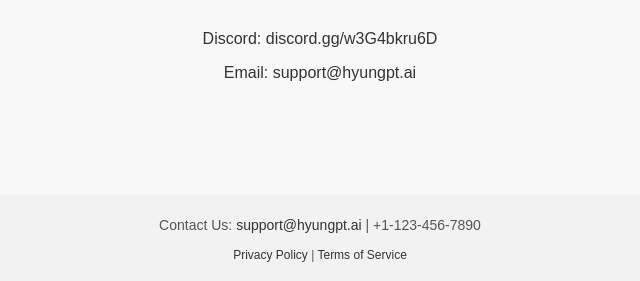
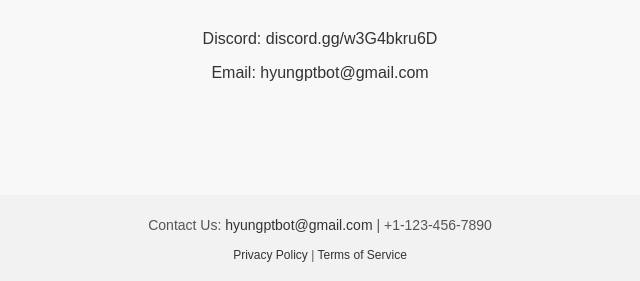
Before and after one commit to hyungpt/hyungpt.github.io, a plain HTML site: page index.html in a window 1280 px wide. Shown: the part 3686-3967 px from the top of the page, 320-960 px from the left. Drawn offline with Linux system fonts and the light colour scheme.

Commit message:
changed support email

```diff
--- a/index.html
+++ b/index.html
@@ -145,14 +145,14 @@
       <li>Discord: <a href="https://discord.gg/w3G4bkru6D"
           style="color: #333333; text-decoration: none;">discord.gg/w3G4bkru6D</a></li>
 
-      <li>Email: <a href="mailto:support@hyungpt.ai"
-          style="color: #333333; text-decoration: none;">support@hyungpt.ai</a></li>
+      <li>Email: <a href="mailto:hyungptbot@gmail.com"
+          style="color: #333333; text-decoration: none;">hyungptbot@gmail.com</a></li>
     </ul>
   </section>
 
   <footer>
     <div class="contact-info">
-      <p>Contact Us: <a href="mailto:support@hyungpt.ai" class="footer-link">support@hyungpt.ai</a> | +1-123-456-7890
+      <p>Contact Us: <a href="mailto:hyungptbot@gmail.com" class="footer-link">hyungptbot@gmail.com</a> | +1-123-456-7890
       </p>
     </div>
     <div class="legal-info">
```
